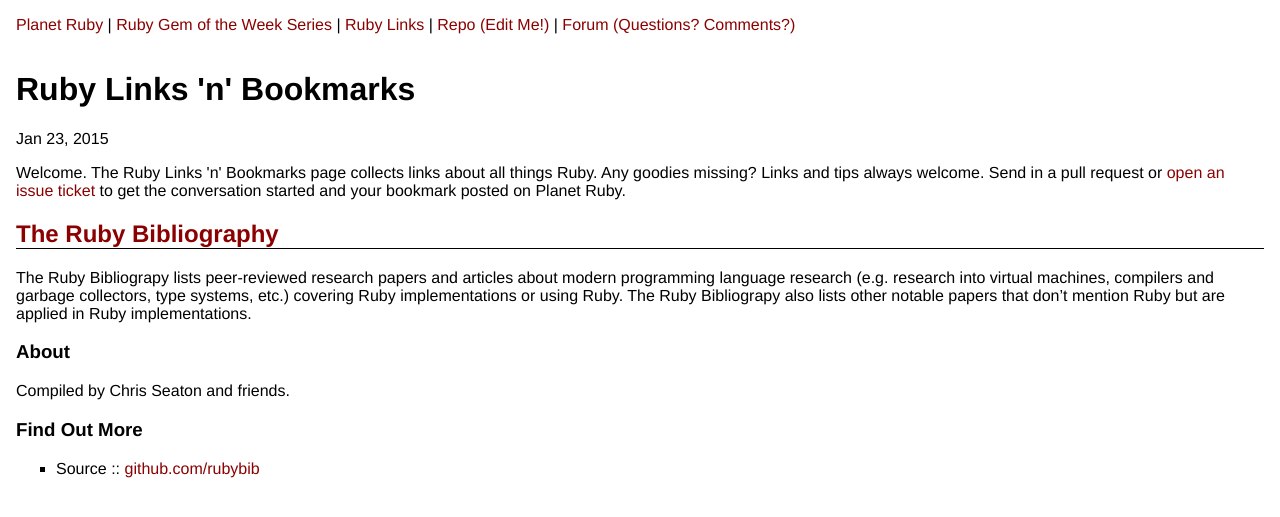
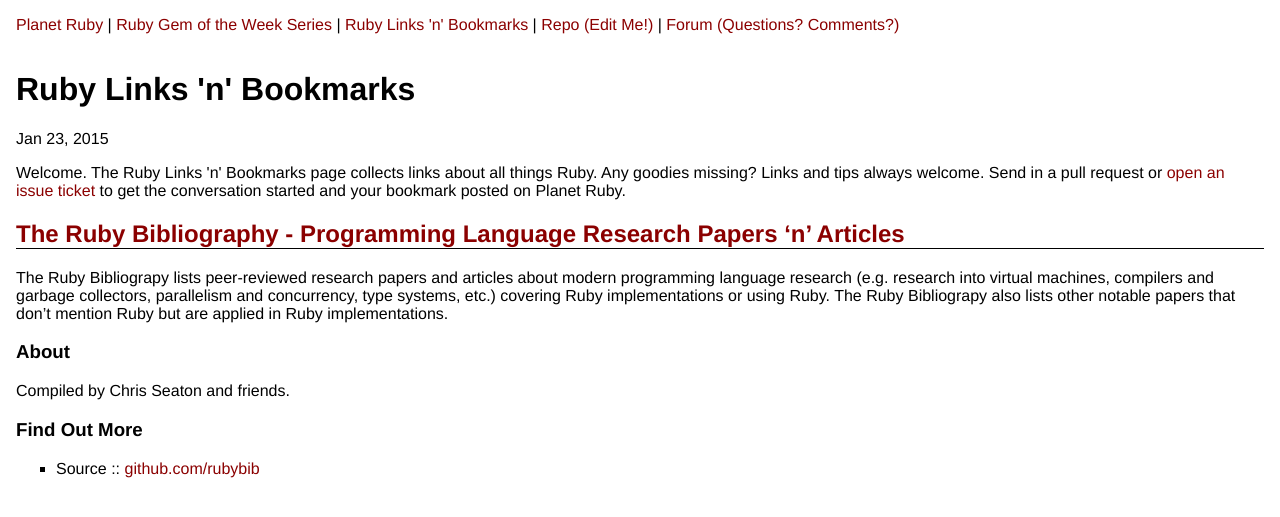
Before and after one commit to planetruby/gems, a Jekyll site: the page built from _links/rubybib.md, in a window 1280 px wide. Shown: the top 517 px of the page. Built offline with Jekyll 4.4.1, drawn with Linux system fonts in a browser that asks for light colours.

Commit message:
up links

```diff
--- a/_layouts/default.html
+++ b/_layouts/default.html
@@ -5,7 +5,7 @@
    <title>{{ page.title }} - {{ site.title }}</title>
    <link rel="stylesheet" type="text/css" href="{{ site.url }}/css/ruby.css" >
    <link rel="alternate" type="application/atom+xml" href="{{ site.url }}/atom.xml" title="Ruby Gem of the Week News Feed (Atom)">
-   <link rel="alternate" type="application/atom+xml" href="{{ site.url }}/links/atom.xml" title="Ruby Links News Feed (Atom)">
+   <link rel="alternate" type="application/atom+xml" href="{{ site.url }}/links/atom.xml" title="Ruby Links 'n' Bookmarks News Feed (Atom)">
 </head>
 <body>
 
@@ -14,7 +14,7 @@
 
     <a href="{{ site.url }}/index.html">Ruby Gem of the Week Series</a> |
 
-    <a href="{{ site.url }}/links/index.html">Ruby Links</a> |
+    <a href="{{ site.url }}/links/index.html">Ruby Links 'n' Bookmarks</a> |
 
     <a href="https://github.com/feedreader/planet-ruby">Repo (Edit Me!)</a> |
 
--- a/_links/rubybib.md
+++ b/_links/rubybib.md
@@ -1,6 +1,6 @@
 ---
 layout: link
-title:  "The Ruby Bibliography"
+title:  "The Ruby Bibliography - Programming Language Research Papers 'n' Articles"
 date:   2015-01-23 10:10
 ---
 
@@ -9,7 +9,7 @@
 The Ruby Bibliograpy lists peer-reviewed research papers and articles
 about modern programming language research
 (e.g. research into virtual machines, compilers and garbage collectors,
-type systems, etc.)
+parallelism and concurrency, type systems,  etc.)
 covering Ruby implementations or using Ruby.
 The Ruby Bibliograpy also lists other notable papers that
 don't mention Ruby but are applied in Ruby implementations.
--- a/links/atom.xml
+++ b/links/atom.xml
@@ -3,7 +3,7 @@
 ---
 <?xml version="1.0" encoding="utf-8"?>
 <feed xmlns="http://www.w3.org/2005/Atom">
-  <title>Ruby Links | {{ site.title }}</title>
+  <title>Ruby Links 'n' Bookmarks | {{ site.title }}</title>
   <link href="{{ site.url }}/links/atom.xml" rel="self"/>
   <link href="{{ site.url }}/links/"/>
   <updated>{{ site.time | date_to_xmlschema }}</updated>
```
Also changed, not shown: _links/rubybench.md (+1 -1 lines).
